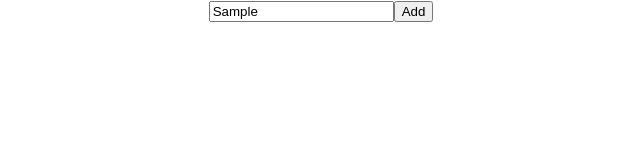
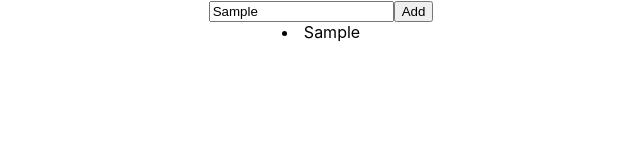
Before and after one commit to lythanhhai/learning_redux, a React (Create React App) app: page / in a window 1280 px wide. Both pictures are taken after typing "Sample" into the empty fields and a click on the button "Add". Shown: the top 160 px of the page, without its empty margins (319-959 px from the left). Built offline with nearby package versions, Linux system fonts and the light colour scheme.

Commit message:
:tada: test redux with a simple todo app

```diff
--- a/src/App.js
+++ b/src/App.js
@@ -1,6 +1,7 @@
 import logo from './logo.svg';
 import './App.css';
 import Todo from './Component/Todo';
+import { useSelector, useDispatch } from 'react-redux';
 
 function App() {
   return (
--- /dev/null
+++ b/src/Binding/TodoApp.js
@@ -0,0 +1,3 @@
+import { connect, useSelector } from "react-redux";
+
+import Todo from "../Component/Todo";
--- a/src/Component/Todo.js
+++ b/src/Component/Todo.js
@@ -1,12 +1,24 @@
 import React from 'react'
 import { useState } from 'react'
+import { useSelector, useDispatch } from 'react-redux'
+import action from '../Redux_Todo/action'
+
 
 const Todo = () => {
     const [value, setValue] = useState("")
+    const todos = useSelector(state => state.reducerTodo).todos
+    const dispatch = useDispatch()
     return(
         <div className="todo">
             <input type="text" value={value} placeholder="Enter a todo..." onChange={(e) => setValue(e.target.value)} />
-            <button className="btnAdd">Add</button>
+            <button className="btnAdd" onClick={() => {dispatch(action(value))}}>Add</button>
+            {
+                todos.map((todo, index) => {
+                     return(
+                         <li key={index}>{todo}</li>
+                     )
+                 })
+            }
         </div>
     )
 }
--- a/src/Redux_Todo/reducer.js
+++ b/src/Redux_Todo/reducer.js
@@ -2,7 +2,7 @@ const initState = {
     todos: []
 }
 
-const reducer = (state =initState, action) => {
+const reducerTodo = (state =initState, action) => {
     switch(action.type)
     {
         case "add_todo":
@@ -16,4 +16,4 @@ const reducer = (state =initState, action) => {
     //return state
 }
 
-export default reducer
+export default reducerTodo
--- /dev/null
+++ b/src/Redux_Todo/store.js
@@ -0,0 +1,8 @@
+import { createStore, combineReducers } from "redux";
+import reducerTodo from "./reducer";
+
+const combine = combineReducers({
+    reducerTodo: reducerTodo
+})
+
+export default combine
--- a/src/index.js
+++ b/src/index.js
@@ -3,11 +3,14 @@ import ReactDOM from 'react-dom';
 import './index.css';
 import App from './App';
 import reportWebVitals from './reportWebVitals';
-
+import { Provider } from 'react-redux'
+import { createStore } from 'redux'
+import combine from './Redux_Todo/store.js'
+let store = createStore(combine)
 ReactDOM.render(
-  <React.StrictMode>
+  <Provider store={store}>
     <App />
-  </React.StrictMode>,
+  </Provider>,
   document.getElementById('root')
 );
 
```
